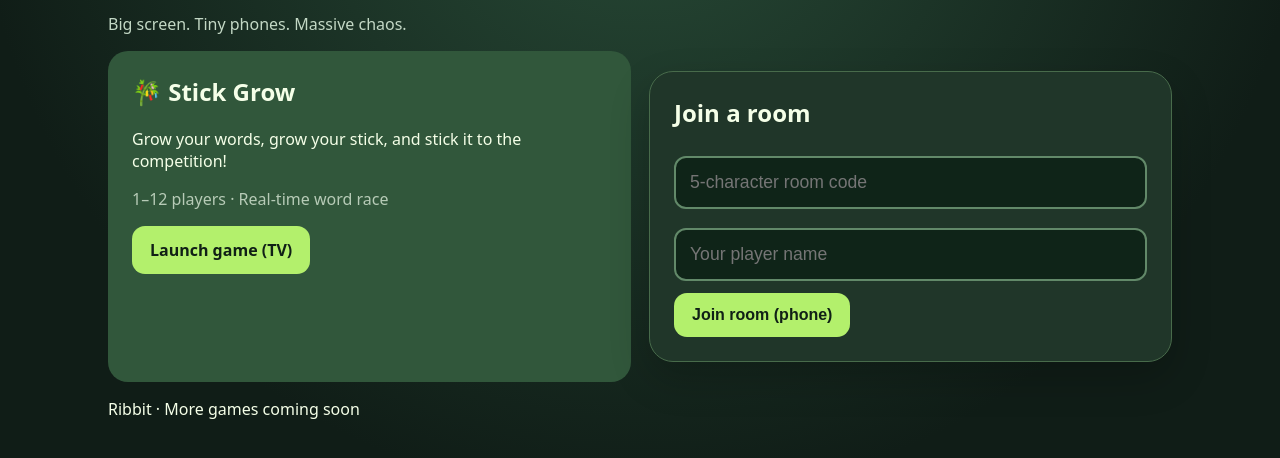
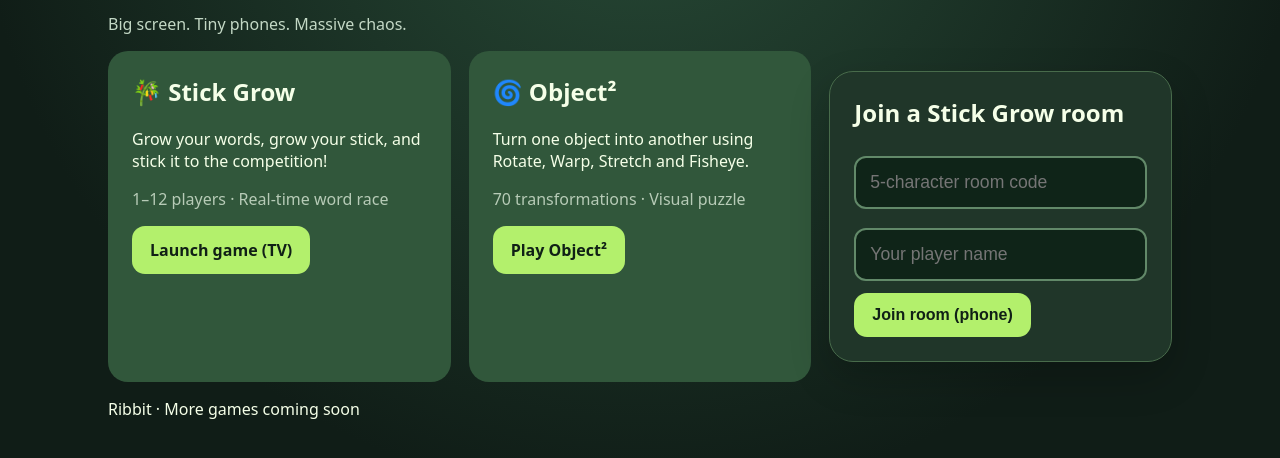
Before and after one commit to Grogu1010/Ribbit, a website: page public/Home/index.html in a window 1280 px wide. Shown: the part 162-620 px from the top of the page. Drawn offline with Linux system fonts and the light colour scheme.

Commit message:
Add Object² to Ribbit home

```diff
--- a/public/Home/index.html
+++ b/public/Home/index.html
@@ -1 +1 @@
-<!doctype html><html lang="en"><head><meta charset="utf-8"><meta name="viewport" content="width=device-width,initial-scale=1"><title>Ribbit</title><link rel="stylesheet" href="style.css"></head><body><main><header><h1 class="brand">ribbit<span style="color:#fff">.</span></h1><p class="tag">Big screen. Tiny phones. Massive chaos.</p></header><section class="grid"><div class="game"><h2>🎋 Stick Grow</h2><p>Grow your words, grow your stick, and stick it to the competition!</p><p class="muted">1–12 players · Real-time word race</p><a class="button" href="/Stick_Grow/stick_grow.html">Launch game (TV)</a></div><div class="panel"><h2>Join a room</h2><form id="joinForm"><input id="joinCode" placeholder="5-character room code" maxlength="5" required><input id="name" placeholder="Your player name" maxlength="20" required><button>Join room (phone)</button></form></div></section><p class="footer">Ribbit · More games coming soon</p></main><script src="script.js"></script></body></html>
+<!doctype html><html lang="en"><head><meta charset="utf-8"><meta name="viewport" content="width=device-width,initial-scale=1"><title>Ribbit</title><link rel="stylesheet" href="style.css"></head><body><main><header><h1 class="brand">ribbit<span style="color:#fff">.</span></h1><p class="tag">Big screen. Tiny phones. Massive chaos.</p></header><section class="grid"><div class="game"><h2>🎋 Stick Grow</h2><p>Grow your words, grow your stick, and stick it to the competition!</p><p class="muted">1–12 players · Real-time word race</p><a class="button" href="/Stick_Grow/stick_grow.html">Launch game (TV)</a></div><div class="game"><h2>🌀 Object²</h2><p>Turn one object into another using Rotate, Warp, Stretch and Fisheye.</p><p class="muted">70 transformations · Visual puzzle</p><a class="button" href="/Object2/index.html">Play Object²</a></div><div class="panel"><h2>Join a Stick Grow room</h2><form id="joinForm"><input id="joinCode" placeholder="5-character room code" maxlength="5" required><input id="name" placeholder="Your player name" maxlength="20" required><button>Join room (phone)</button></form></div></section><p class="footer">Ribbit · More games coming soon</p></main><script src="script.js"></script></body></html>
```
